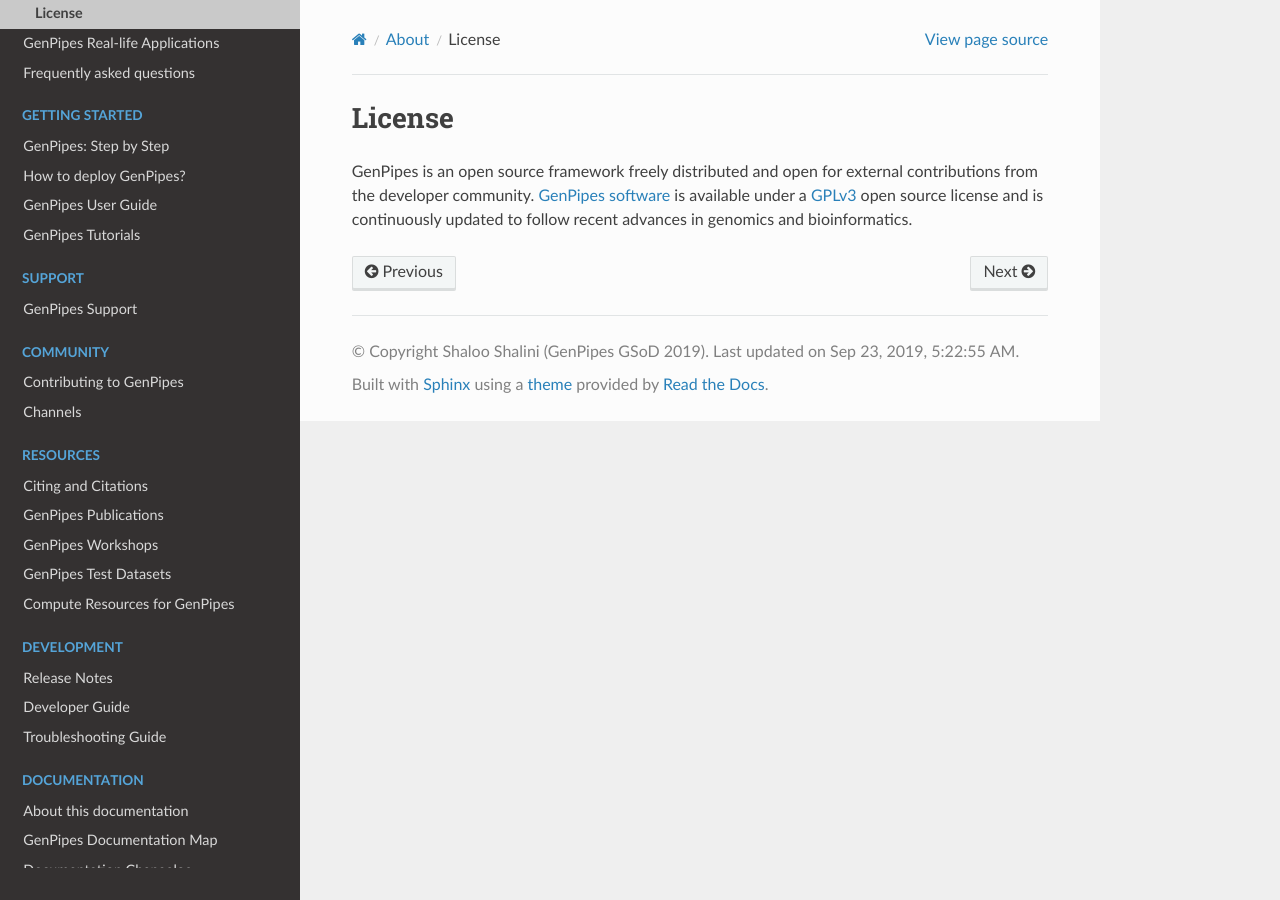
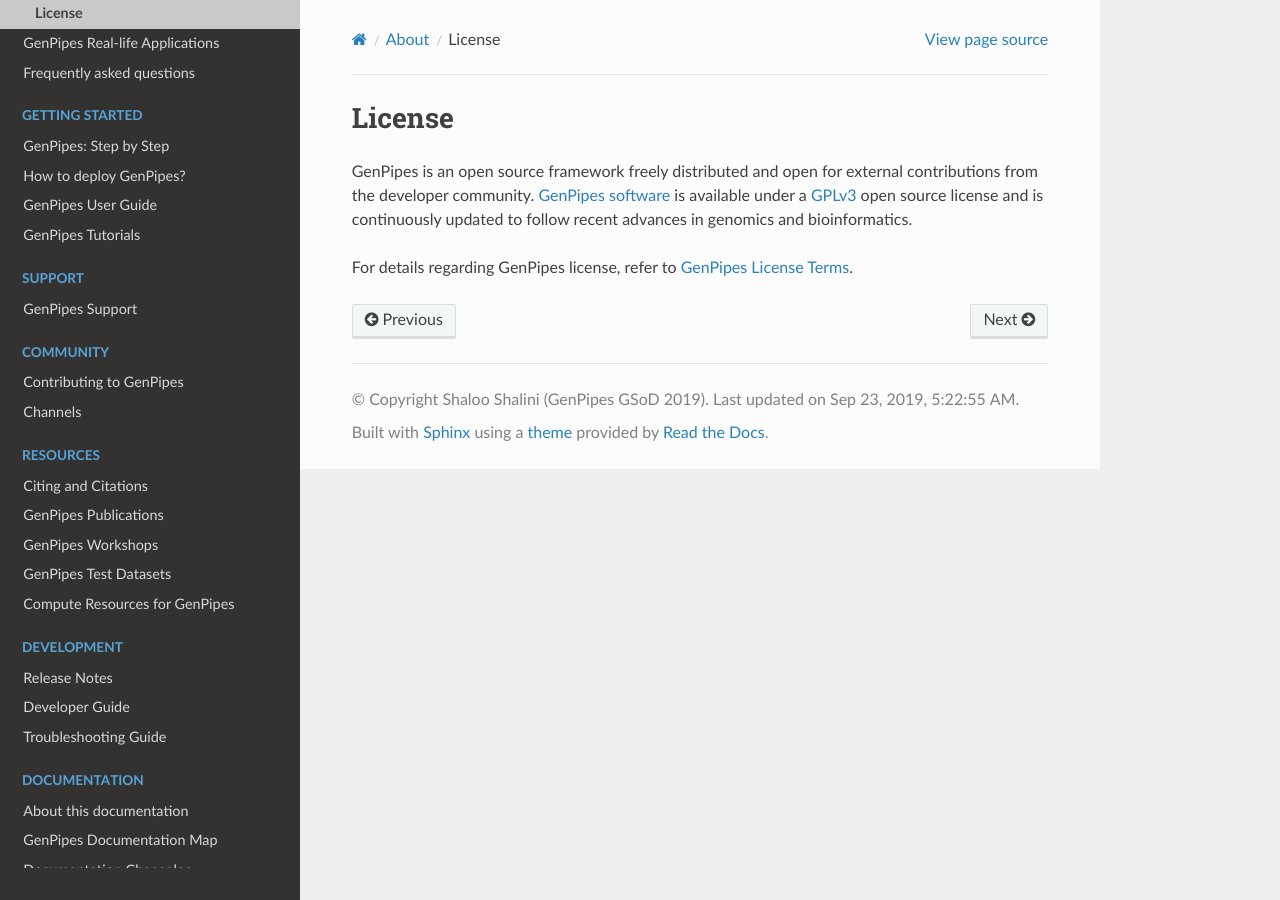
Before and after one commit to c3g/GenPipes_Docs, a Sphinx documentation site: the page built from docs/source/about/license.rst, in a window 1280 px wide. Built offline with Sphinx 7.4.7 and the Read the Docs theme 2.0.0, drawn with Linux system fonts in a browser that asks for light colours; the version number could not be read and is left out.

Commit message:
Ref 58 Updated GenPipes license details - it points to the actual file in sources - no doc maintainence overhead

```diff
--- a/docs/source/about/license.rst
+++ b/docs/source/about/license.rst
@@ -6,3 +6,5 @@ License
 GenPipes is an open source framework freely distributed and open for external contributions from the developer community.
 `GenPipes software <https://bitbucket.org/mugqic/genpipes/src/master/>`_ is available under a `GPLv3 <https://www.gnu.org/licenses/gpl-3.0.en.html>`_
 open source license and is continuously updated to follow recent advances in genomics and bioinformatics.
+
+For details regarding GenPipes license, refer to `GenPipes License Terms <https://bitbucket.org/mugqic/genpipes/src/master/COPYING.LESSER>`_.
```
